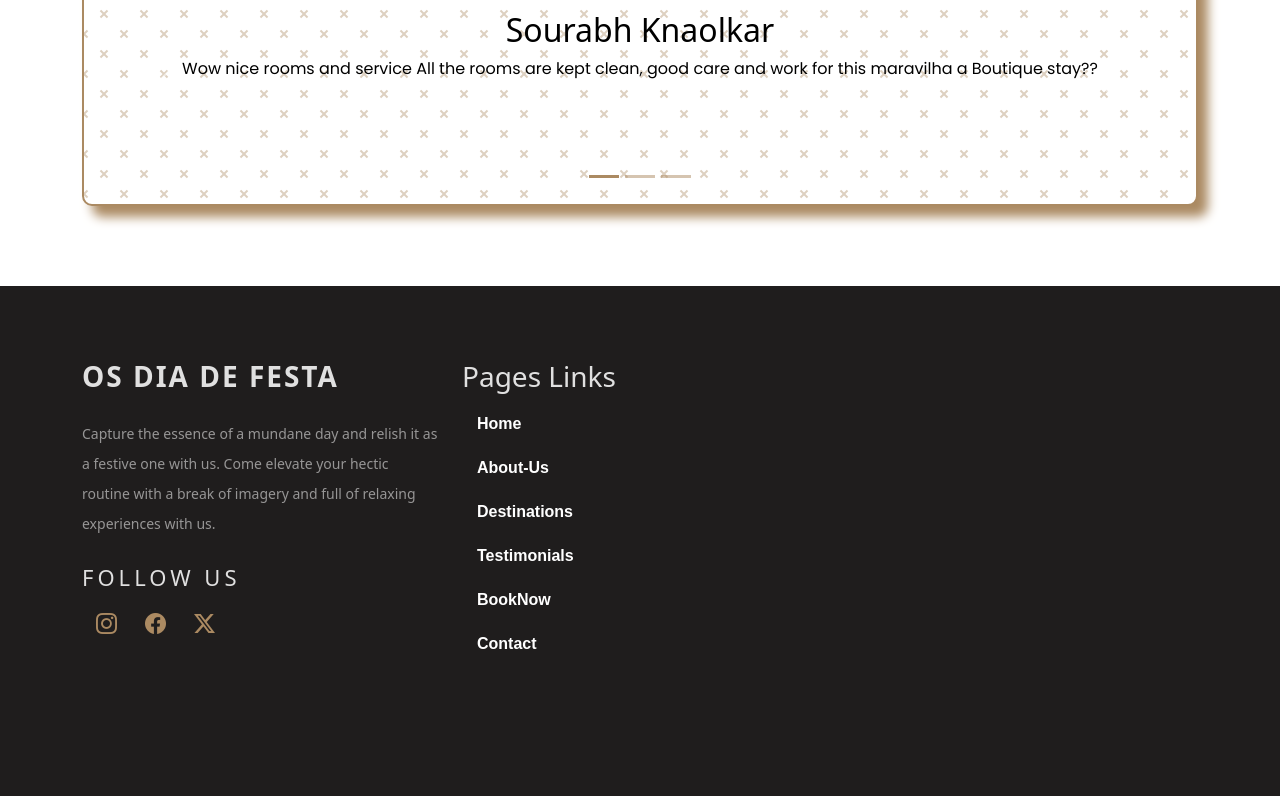
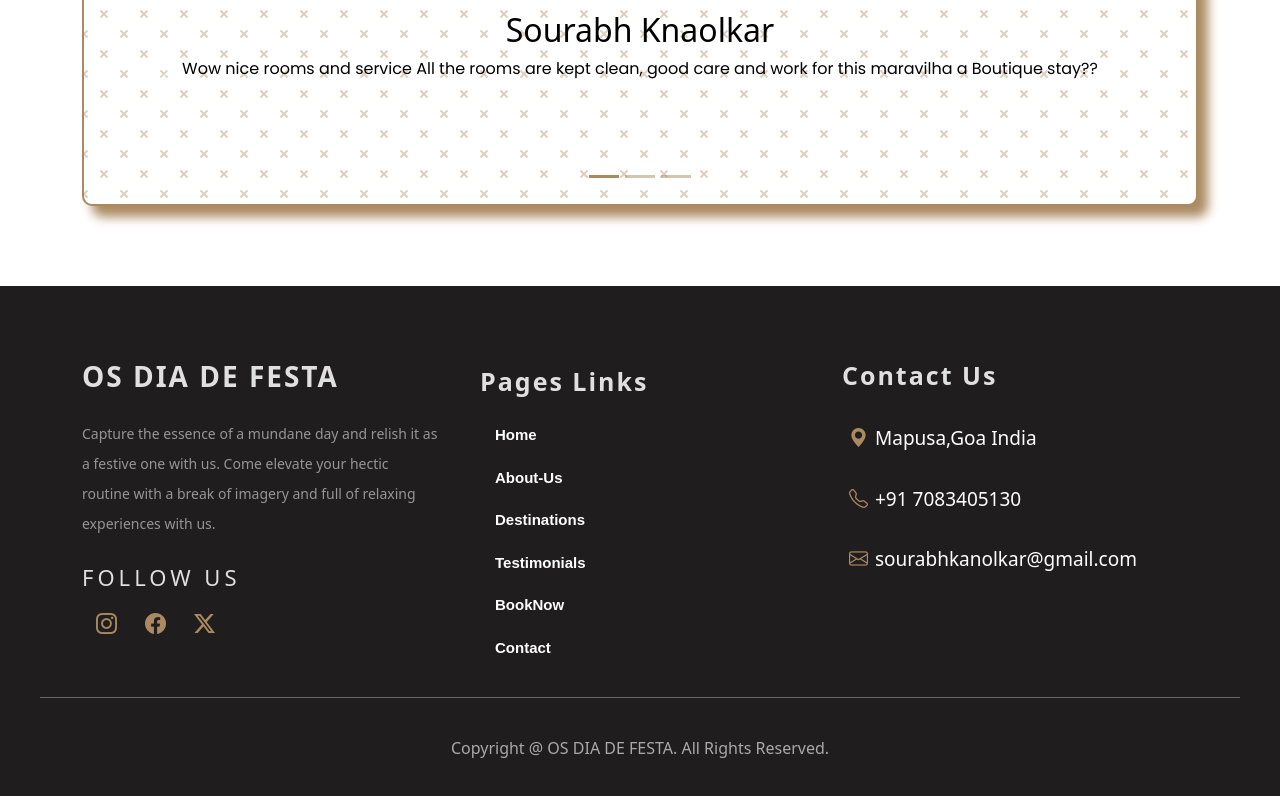
Before and after one commit to SourabhKanolkar/Zeba-website, a React (Vite) app: page / in a window 1280 px wide. Shown: the part 2534-3330 px from the top of the page. Built offline with nearby package versions, Linux system fonts and the light colour scheme.

Commit message:
footer done with demo data and contact form left

```diff
--- a/src/App.css
+++ b/src/App.css
@@ -58,4 +58,43 @@
   }
   .heading-pages-title{
     color: rgba(255, 255, 255, 0.863);
+    font-size: 25px;
+    letter-spacing: 2px;
+    font-weight: 700;
+    margin-bottom: 18px;
   }
+  .footer-link-text{
+    font-size: 15px !important;
+    color: rgba(255, 255, 255, 0.534);
+  }
+  .pages-footer{
+    padding: 6px 18px;
+  }
+  .contact-footer{
+    display: flex;
+    flex-direction: column;
+  }
+  .text-contact{
+    margin: 16px 0px;
+    color: #fff;
+    font-size: 19px;
+
+  }
+  .footer-icon{
+    margin: 0 7px;
+    color: #AB8A62;
+  }
+  .footer-rights{
+    margin-top: 22px;
+    border-top: 1px solid rgba(255, 255, 255, 0.32);
+    width: 100%;
+    height: 100px;
+    display: flex;
+    align-items: center;
+    justify-content: center;
+  }
+  .rights-para{
+    margin: 0px;
+    color: rgba(255, 255, 255, 0.623);
+    font-size: 16px;
+  }
--- a/src/components/Footer.jsx
+++ b/src/components/Footer.jsx
@@ -27,26 +27,26 @@
 
                     <ul className="navbar-nav justify-content-end     flex-grow-1 pe-3">
           <li className="nav-item">
-            <a className="nav-link" aria-current="page" style={{fontFamily:"sans-serif",color:"#fff"}}  href="#home-page-section"  >Home</a>
+            <a className="nav-link footer-link-text" aria-current="page" style={{fontFamily:"sans-serif",color:"#fff"}}  href="#home-page-section"  >Home</a>
           </li>
 
           <li className="nav-item">
-            <a className="nav-link" style={{fontFamily:"sans-serif",color:"#fff"}} href='#about-page-section'   >About-Us</a>
+            <a className="nav-link footer-link-text" style={{fontFamily:"sans-serif",color:"#fff"}} href='#about-page-section'   >About-Us</a>
           </li>
 
           <li className="nav-item">
-            <a className="nav-link" style={{fontFamily:"sans-serif",color:"#fff"}} href="/" >Destinations</a>
+            <a className="nav-link footer-link-text" style={{fontFamily:"sans-serif",color:"#fff"}} href="/" >Destinations</a>
           </li>
 
           <li className="nav-item">
-            <a className="nav-link" style={{fontFamily:"sans-serif",color:"#fff"}} href="/"  >Testimonials</a>
+            <a className="nav-link footer-link-text" style={{fontFamily:"sans-serif",color:"#fff"}} href="/"  >Testimonials</a>
           </li>
 
           <li className="nav-item">
-            <a className="nav-link" style={{fontFamily:"sans-serif",color:"#fff"}} href="/"  >BookNow</a>
+            <a className="nav-link footer-link-text" style={{fontFamily:"sans-serif",color:"#fff"}} href="/"  >BookNow</a>
           </li>
           <li className="nav-item">
-            <a className="nav-link" style={{fontFamily:"sans-serif",color:"#fff"}} href="/" >Contact</a>
+            <a className="nav-link footer-link-text" style={{fontFamily:"sans-serif",color:"#fff"}} href="/" >Contact</a>
           </li>
 
 
@@ -56,8 +56,25 @@
                    </div>
                </div>
 
+               <div className="col-lg-4 col-md-6 col-sm-12">
+                <h3 className='heading-pages-title'>Contact Us  </h3>
+                <p className="contact-footer">
+                  <span className='text-contact'><i class="bi bi-geo-alt-fill footer-icon"></i>Mapusa,Goa India</span>
+                  <span className='text-contact'><i class="bi bi-telephone footer-icon"></i>+91 7083405130</span>
+                  <span className='text-contact'><i class="bi bi-envelope footer-icon"></i>sourabhkanolkar@gmail.com</span>
+                </p>
+
+               </div>
+
             </div>
         </div>
+
+          <div className="container-fluid">
+            <div className="footer-rights">
+              <p className="rights-para">Copyright @ OS DIA DE FESTA. All Rights Reserved. </p>
+            </div>
+          </div>
+
      </div>
     </footer>
    </section>
```
